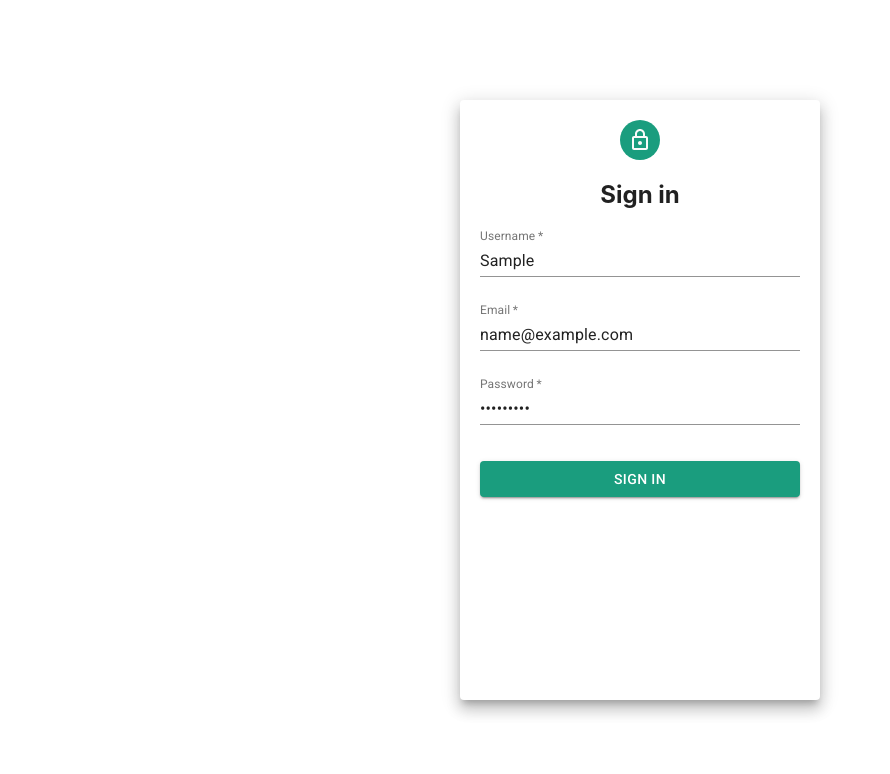
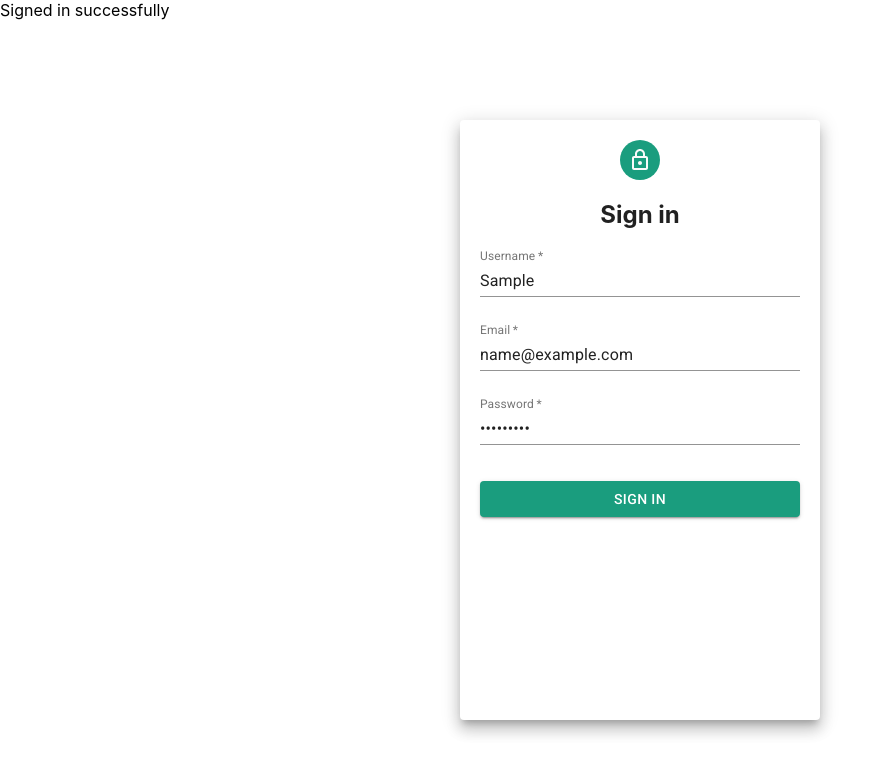
Before and after one commit to NaveenPukal/React_Task, a React (Create React App) app in the folder task/: page /login in a window 1280 px wide. Both pictures are taken after typing "Sample", "name@example.com", "Sample123" into the empty fields and a click on the button "SIGN IN". Shown: the top 774 px of the page, without its empty margins (0-890 px from the left). Built offline with nearby package versions, Linux system fonts and the light colour scheme.

Commit message:
updated package.json

```diff
--- a/task/package.json
+++ b/task/package.json
@@ -16,8 +16,10 @@
     "react": "^18.2.0",
     "react-dom": "^18.2.0",
     "react-hook-form": "^7.34.2",
+    "react-router": "^5.2.0",
     "react-router-dom": "^5.2.0",
     "react-scripts": "5.0.1",
+    "react-use-navigate": "^0.1.1",
     "styled-components": "^5.3.5",
     "web-vitals": "^2.1.4"
   },
--- a/task/src/Components/Login/LoginForm.js
+++ b/task/src/Components/Login/LoginForm.js
@@ -1,7 +1,10 @@
 import { React, useState, useEffect } from "react";
 import { Grid, Paper, Avatar, TextField, Button } from "@material-ui/core";
 import LockOutlinedIcon from "@mui/icons-material/LockOutlined";
+// import { Navigate } from "react-router-dom";
+// import { useNavigate } from "react-router-dom";
 
+// import { useNavigate } from "react-router-dom";
 export default function LoginForm() {
   const paperStyle = {
     padding: 20,
@@ -27,16 +30,19 @@ export default function LoginForm() {
   const [formValues, setFormValues] = useState(initialValues);
   const [formErrors, setFormErrors] = useState({});
   const [isSubmit, setSubmit] = useState(false);
+
   const handleChange = (e) => {
     // console.log(e.target);
     const { name, value } = e.target;
     setFormValues({ ...formValues, [name]: value });
     console.log(formValues);
   };
+  // const navigate = useNavigate();
   const handleSubmit = (e) => {
     e.preventDefault();
     setFormErrors(validate(formValues));
     setSubmit(true);
+    // navigate("/dashboard");
   };
 
   useEffect(() => {
@@ -68,10 +74,9 @@ export default function LoginForm() {
   return (
     <div>
       {Object.keys(formErrors).length === 0 && isSubmit ? (
-        // <div className="ui message">Signed in successfully </div>
-        // <h1>Loged in</h1>
-        <a href="google.com"></a>
+        <div className="ui message">Signed in successfully </div>
       ) : (
+        // <Navigate to="/dashboard" replace={true} />
         <pre></pre>
       )}
       <form>
```
Also changed, not shown: 1 other file (tests, documents, lock files or other folders).
